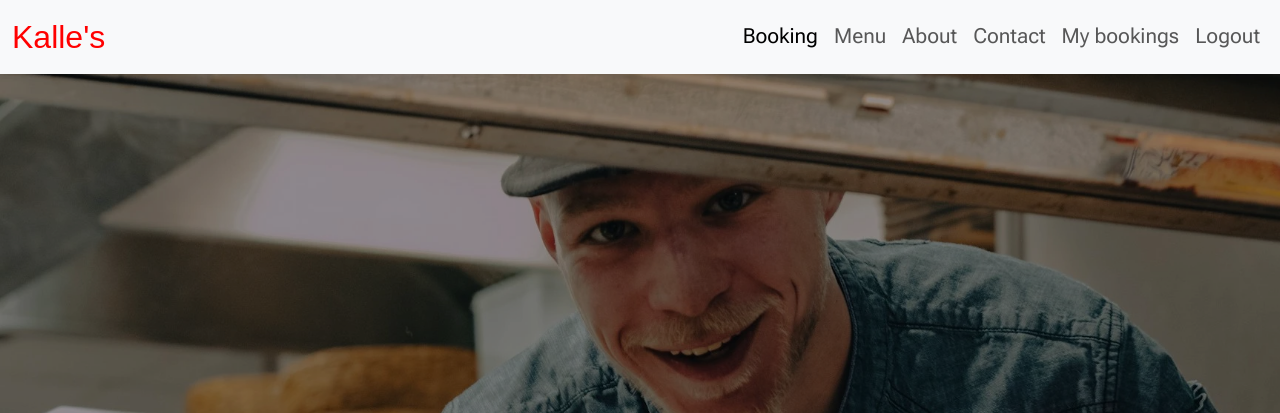
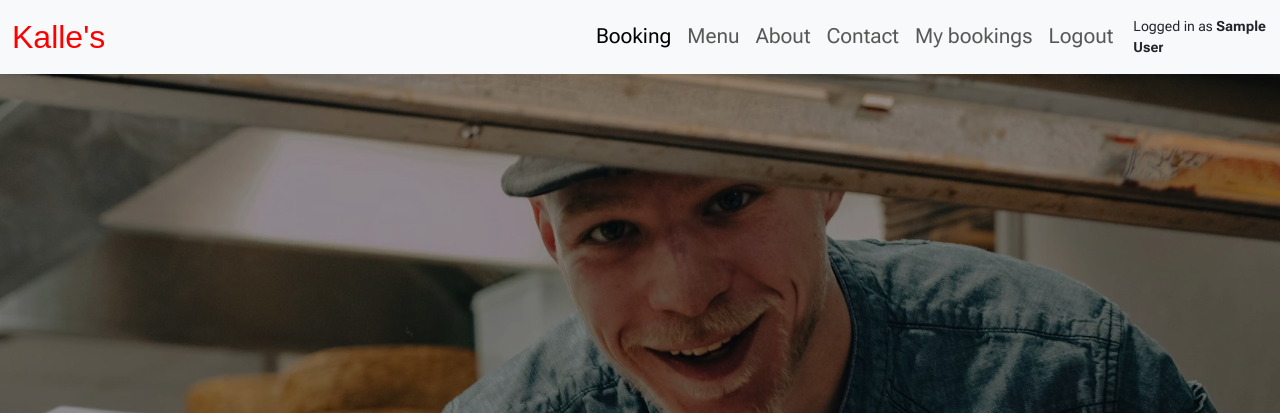
Before and after one commit to Blommis/kalles_restaurant, a Django app: page / in a window 1280 px wide. Shown: the top 413 px of the page. Run offline with Django 4.2, Linux system fonts and the light colour scheme; the visitor is signed in with stand-in values (Sample User, id 1); some libraries are stand-ins or nearby versions; some web fonts are replaced.

Commit message:
Show logged-in user info in base.html

```diff
--- a/restaurant/settings.py
+++ b/restaurant/settings.py
@@ -132,6 +132,7 @@ AUTH_PASSWORD_VALIDATORS = [
 ]
 
 ACCOUNT_EMAIL_VERIFICATION = 'none'
+ACCOUNT_UNIQUE_EMAIL = True
 
 
 # Internationalization
--- a/templates/base.html
+++ b/templates/base.html
@@ -51,7 +51,13 @@
       </div>
     </div>
   </div>
+  {% if user.is_authenticated %}
+<div class="py-1 small">
+  Logged in as <strong>{{ user.get_full_name|default:user.username }}</strong>
+</div>
+{% endif %}
 </nav>
+
     <!--Main-->
     <main>
 {% block content %}
```
